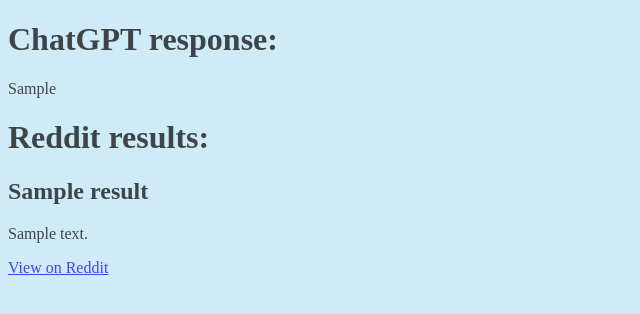
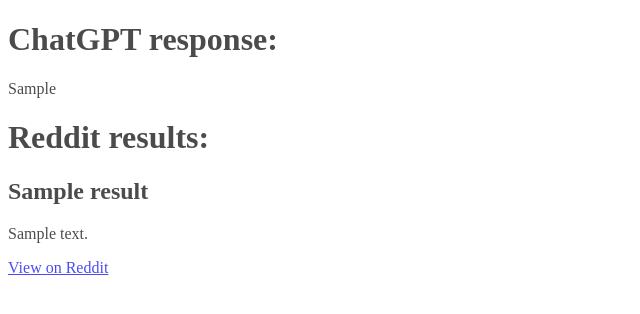
Before and after one commit to DarrenTurchiarelli/dtsocial, a Flask app: template templates/results.html in a window 1280 px wide. Shown: the top 314 px of the page, without its empty margins (0-640 px from the left). Run offline with Flask 3, Linux system fonts and the light colour scheme; the template is opened without the code that fills it: most values are stand-ins (such as "Sample title", 1, 10 or a date in 2020).

Commit message:
Update results.html

```diff
--- a/templates/results.html
+++ b/templates/results.html
@@ -7,7 +7,7 @@
         background-size: cover;
         position: relative;
         opacity: 0.7;
-        background-color: rgba(135, 206, 235, 0.4);
+        background-color: rgb(255, 255, 255);
       }
       .background-overlay {
         position: absolute;
```
